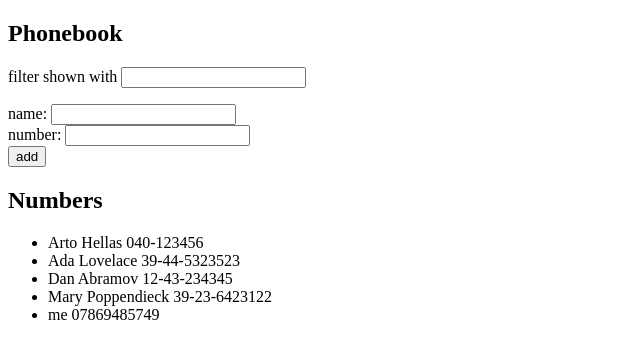
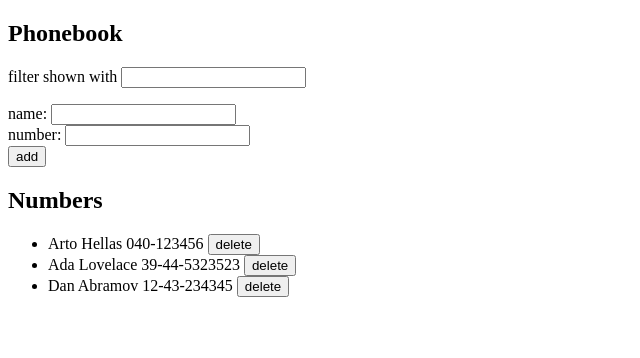
Before and after one commit to lpwatson/FullStack2020, a React (Create React App) app in the folder part_2/phonebook/: page / in a window 1280 px wide. Shown: the top 358 px of the page, without its empty margins (0-640 px from the left). Built offline with nearby package versions, Linux system fonts and the light colour scheme; data requests are answered from the project's data file; the HTML template or start-up script is replaced by a standard one.

Commit message:
exercise 2.17

```diff
--- a/part_2/phonebook/db.json
+++ b/part_2/phonebook/db.json
@@ -14,16 +14,6 @@
       "name": "Dan Abramov",
       "number": "12-43-234345",
       "id": 3
-    },
-    {
-      "name": "Mary Poppendieck",
-      "number": "39-23-6423122",
-      "id": 4
-    },
-    {
-      "name": "me",
-      "number": "07869485749",
-      "id": 5
     }
   ]
 }
--- a/part_2/phonebook/src/App.js
+++ b/part_2/phonebook/src/App.js
@@ -27,17 +27,31 @@ const App = () => {
       number: newNumber
     }
 
-    if (persons.find( person => { return JSON.stringify(person) === JSON.stringify(personObject)} ) ) {
+    if (persons.find( person => { return person.name === personObject.name } ) ) {
       window.alert(`${personObject.name} is already added to phonebook`)
     }
     else {
       personService
       .create(personObject)
-      .then(returnedPerson => {
-        setPersons(persons.concat(personObject))
-        setNewName('')
-      })
+      .then(response => personService
+        .getAll()
+        .then(allPersons => {
+          setPersons(allPersons)
+        }),
+
+        setNewName(''),
+        setNewNumber('')
+      )
     }
+  }
+
+  const deletePerson = (person) => {
+    window.confirm(`Delete ${person.name} ?`)
+    personService
+    .deleteRecord(person.id)
+    .then(response => {
+      setPersons(persons.filter(p => p.id !== person.id))
+    })
   }
 
   const handleNameChange = (event) => {
@@ -68,11 +82,12 @@ const App = () => {
       />
       <PersonForm
         addPerson={addPerson}
+        newName={newName}
         handleNameChange={handleNameChange}
         newNumber={newNumber}
         handleNumberChange={handleNumberChange}  />
       <h2>Numbers</h2>
-      <Persons searchResults={searchResults} />
+      <Persons searchResults={searchResults} deletePerson={deletePerson} />
     </div>
   )
 }
--- a/part_2/phonebook/src/components/Persons.js
+++ b/part_2/phonebook/src/components/Persons.js
@@ -1,10 +1,12 @@
 import React from 'react'
 
-const Persons = ({searchResults}) => {
+const Persons = ({searchResults, deletePerson}) => {
   return (
     <ul>
         {searchResults.map(person =>
-          <li key={person.name}>{person.name} {person.number}</li>
+          <li key={person.name}>
+            {person.name} {person.number} <button onClick={() => deletePerson(person)}>delete</button>
+          </li>
         )}
       </ul>
   )
--- a/part_2/phonebook/src/services/persons.js
+++ b/part_2/phonebook/src/services/persons.js
@@ -11,4 +11,10 @@ const create = newObject => {
   return request.then(response => response.data)
 }
 
-export default { getAll, create }
+const deleteRecord = id => {
+  const url = `${baseUrl}/${id}`
+  const request = axios.delete(url)
+  return request.then(response => response.data)
+}
+
+export default { getAll, create, deleteRecord }
```
